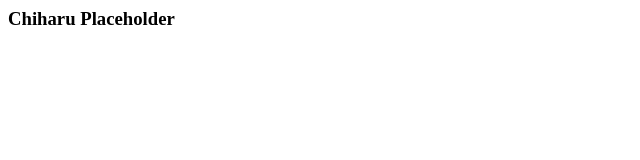
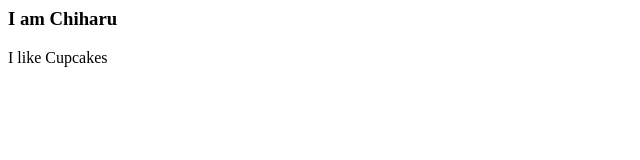
Before and after one commit to chichan/chichan.github.io, a plain HTML site: page index.html in a window 1280 px wide. Shown: the whole page, without its empty margins (0-640 px from the left). Drawn offline with Linux system fonts and the light colour scheme.

Commit message:
Update index.html

```diff
--- a/index.html
+++ b/index.html
@@ -1 +1,2 @@
-<h3>Chiharu Placeholder</h3>
+<h3>I am Chiharu</h3>
+<p>I like Cupcakes</p>
```
